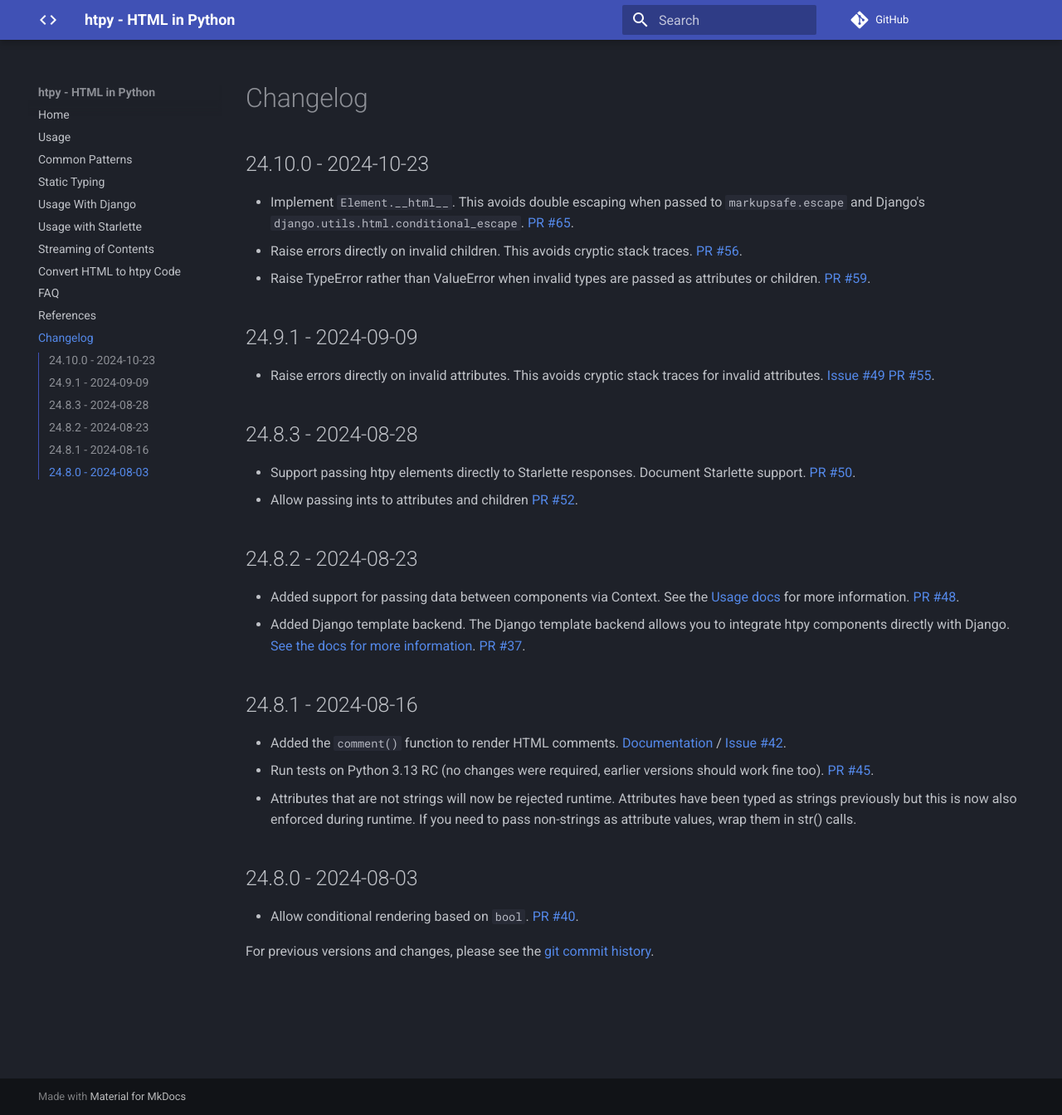
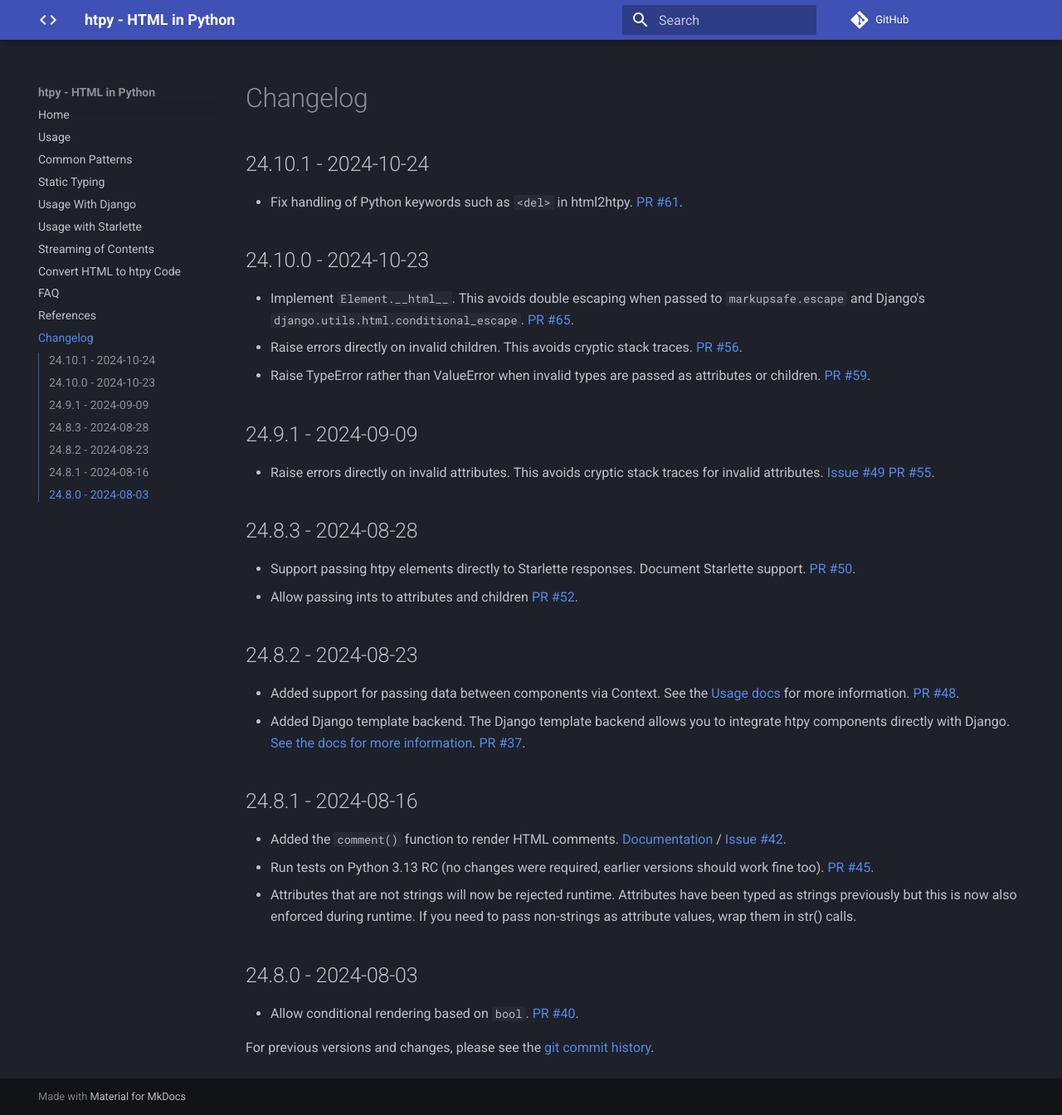
Before and after one commit to pelme/htpy, an MkDocs documentation site: the page built from docs/changelog.md, in a window 1280 px wide and 1344 px high. Shown: the whole window at 83% size. Built offline with MkDocs 1.6.1 and Material for MkDocs 9.7.7, drawn with Linux system fonts in a browser that asks for light colours; comment, search, counter and statistics services are not loaded.

Commit message:
Add 24.10.1 changelog

```diff
--- a/docs/changelog.md
+++ b/docs/changelog.md
@@ -1,4 +1,7 @@
 # Changelog
+
+## 24.10.1 - 2024-10-24
+- Fix handling of Python keywords such as `<del>` in html2htpy. [PR #61](https://github.com/pelme/htpy/pull/61).
 
 ## 24.10.0 - 2024-10-23
 - Implement `Element.__html__`. This avoids double escaping when passed to
```
